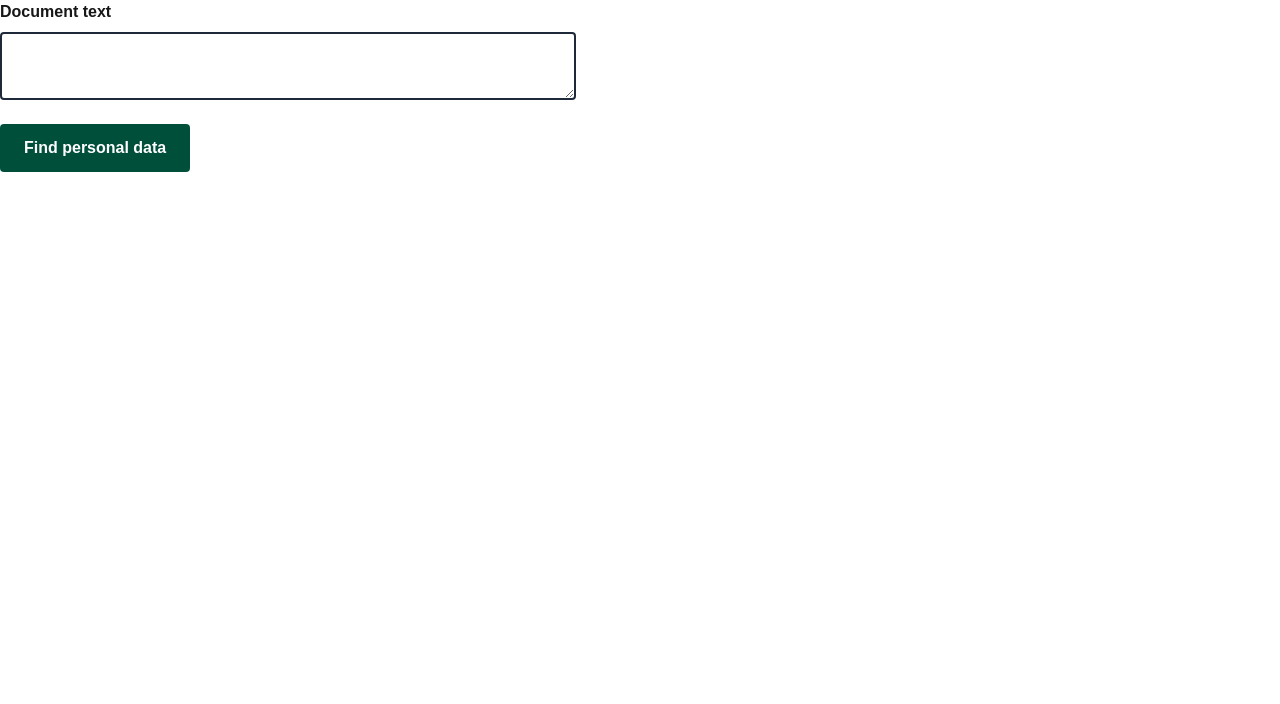
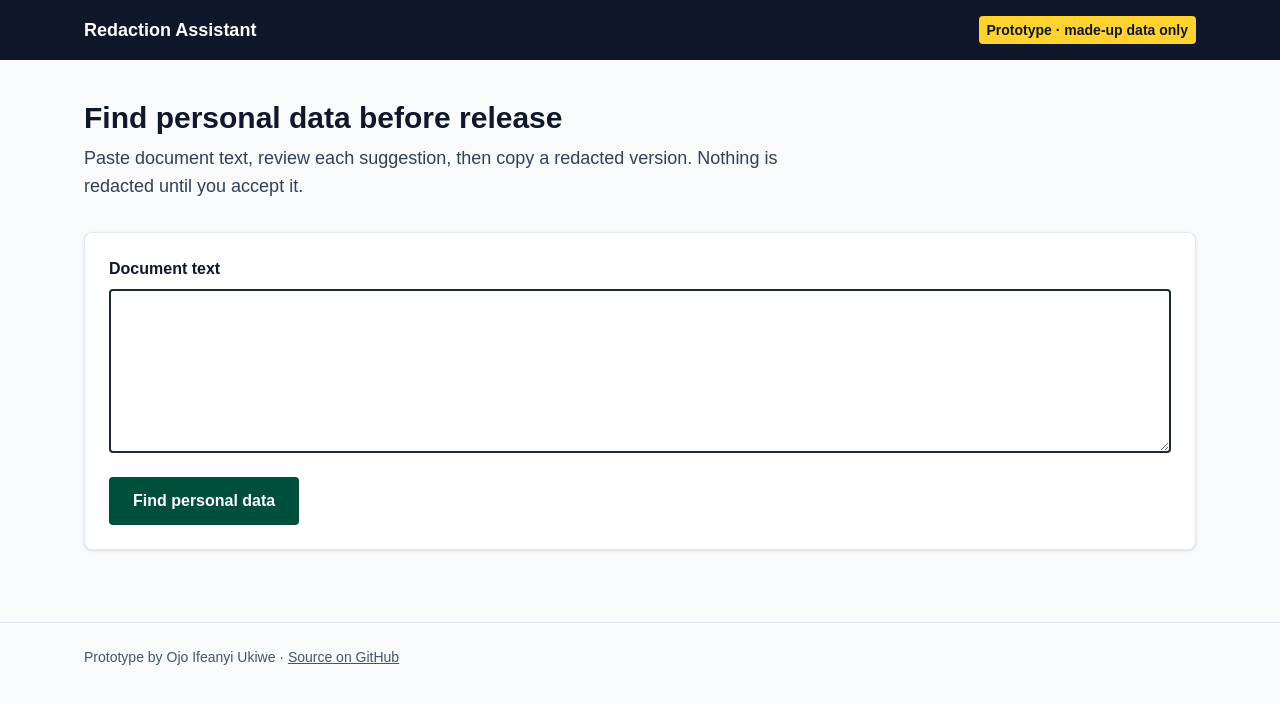
Before and after one commit to ifeanyiukiwe/redaction-assistant, a Next.js app in the folder frontend/: page / in a window 1280 px wide. Shown: the top 704 px of the page. Built offline with nearby package versions, Linux system fonts and the light colour scheme.

Commit message:
Style the tool; add copied state and page metadata

```diff
--- a/frontend/app/layout.tsx
+++ b/frontend/app/layout.tsx
@@ -13,8 +13,9 @@ const geistMono = Geist_Mono({
 });
 
 export const metadata: Metadata = {
-  title: "Create Next App",
-  description: "Generated by create next app",
+  title: "Redaction Assistant",
+  description:
+    "Prototype that highlights personal data in documents so caseworkers can review it and redact it safely before release.",
 };
 
 export default function RootLayout({ children }: LayoutProps<"/">) {
--- a/frontend/app/page.tsx
+++ b/frontend/app/page.tsx
@@ -1,5 +1,6 @@
 "use client";
 import { useState } from "react";
+
 type Suggestion = {
   type: string;
   text: string;
@@ -7,10 +8,22 @@ type Suggestion = {
   end: number;
 };
 
+type Decision = "accepted" | "rejected";
+
+const focusRing =
+  "focus-visible:outline-3 focus-visible:outline-offset-2 focus-visible:outline-amber-400";
+const card = "rounded-lg border border-slate-200 bg-white p-6 shadow-sm";
+
+function markClass(decision?: Decision) {
+  if (decision === "accepted") return "bg-black text-black";
+  if (decision === "rejected") return "bg-transparent";
+  return "bg-yellow-200";
+}
+
 function buildSegments(
   source: string,
   items: Suggestion[],
-  decisions: Record<number, "accepted" | "rejected">,
+  decisions: Record<number, Decision>,
 ) {
   const parts: React.ReactNode[] = [];
   let cursor = 0;
@@ -37,20 +50,10 @@ function buildSegments(
   return parts;
 }
 
-function markClass(decision?: "accepted" | "rejected") {
-  if (decision === "accepted") {
-    return "bg-black text-black";
-  }
-  if (decision === "rejected") {
-    return "bg-transparent";
-  }
-  return "bg-yellow-200";
-}
-
 function buildRedactedText(
   source: string,
   items: Suggestion[],
-  decisions: Record<number, "accepted" | "rejected">,
+  decisions: Record<number, Decision>,
 ) {
   let result = "";
   let cursor = 0;
@@ -75,13 +78,12 @@ export default function AppPage() {
     "idle",
   );
   const [checkedText, setCheckedText] = useState("");
-  const [decisions, setDecisions] = useState<
-    Record<number, "accepted" | "rejected">
-  >({});
+  const [decisions, setDecisions] = useState<Record<number, Decision>>({});
+  const [copied, setCopied] = useState(false);
+  const [copyFailed, setCopyFailed] = useState(false);
 
   async function handleSubmit(e: React.FormEvent<HTMLFormElement>) {
     e.preventDefault();
-
     setStatus("loading");
     setDecisions({});
     try {
@@ -103,56 +105,114 @@ export default function AppPage() {
       setStatus("error");
     }
   }
+  async function handleCopy() {
+    try {
+      await navigator.clipboard.writeText(redacted);
+      setCopyFailed(false);
+      setCopied(true);
+      setTimeout(() => setCopied(false), 2000);
+    } catch {
+      setCopyFailed(true);
+    }
+  }
 
   function statusMessage() {
-    if (status === "loading") return "Checking…";
+    if (status === "loading")
+      return "Checking… The first check after a quiet spell can take up to a minute while the server wakes up.";
     if (status === "done")
       return `Found ${suggestions.length} possible items of personal data`;
     return "";
   }
+
   const allDecided = suggestions.every((s) => decisions[s.start] !== undefined);
+  const decidedCount = Object.keys(decisions).length;
+  const redacted = buildRedactedText(checkedText, suggestions, decisions);
+
   return (
-    <>
-      <form
-        action=""
-        onSubmit={handleSubmit}
-        className="max-w-xl flex flex-col gap-6"
-      >
+    <div className="min-h-screen bg-slate-50 text-slate-900">
+      <header className="bg-slate-900 text-white">
+        <div className="mx-auto max-w-6xl px-5 py-4 flex flex-wrap items-center justify-between gap-2">
+          <p className="text-lg font-bold">Redaction Assistant</p>
+          <p className="text-sm font-bold rounded bg-amber-300 text-slate-900 px-2 py-1">
+            Prototype · made-up data only
+          </p>
+        </div>
+      </header>
+
+      <main className="mx-auto max-w-6xl px-5 py-10 flex flex-col gap-8">
+        <div className="max-w-3xl">
+          <h1 className="text-3xl font-bold">
+            Find personal data before release
+          </h1>
+          <p className="mt-2 text-lg text-slate-700">
+            Paste document text, review each suggestion, then copy a redacted
+            version. Nothing is redacted until you accept it.
+          </p>
+        </div>
+
+        <section className={card}>
+          <form onSubmit={handleSubmit} className="flex flex-col gap-6">
             <div className="flex flex-col gap-2">
               <label htmlFor="document" className="font-bold">
                 Document text
               </label>
               <textarea
-            name="document"
                 id="document"
+                rows={6}
                 value={text}
                 onChange={(e) => setText(e.target.value)}
-            className="border-2 border-gray-800 rounded px-3 py-2"
-          ></textarea>
+                className={`w-full border-2 border-slate-800 rounded px-3 py-2 ${focusRing}`}
+              />
             </div>
             <button
               type="submit"
-          className="inline-flex self-start items-center cursor-pointer min-h-12 px-6 rounded bg-emerald-900 text-white font-bold no-underline border-gray-800 hover:bg-emerald-800"
+              className={`self-start min-h-12 px-6 rounded bg-emerald-900 text-white font-bold hover:bg-emerald-800 cursor-pointer ${focusRing}`}
             >
               Find personal data
             </button>
           </form>
-      <p role="status">{statusMessage()}</p>
+        </section>
+
+        <p role="status" className="font-bold">
+          {statusMessage()}
+        </p>
         {status === "error" && (
-        <p role="alert">
+          <p
+            role="alert"
+            className="rounded border-l-4 border-red-700 bg-red-50 p-4 font-bold"
+          >
             Couldn’t reach the redaction service. Please try again.
           </p>
         )}
+
         {status === "done" && (
-        <p className="whitespace-pre-wrap">
+          <div className="grid gap-6 lg:grid-cols-[2fr_1fr]">
+            <section aria-labelledby="doc-h" className={card}>
+              <h2 id="doc-h" className="text-xl font-bold mb-4">
+                Document
+              </h2>
+              <p className="whitespace-pre-wrap leading-relaxed">
                 {buildSegments(checkedText, suggestions, decisions)}
               </p>
-      )}
-      <ul>
+            </section>
+
+            <section aria-labelledby="review-h" className={card}>
+              <h2 id="review-h" className="text-xl font-bold mb-4">
+                Review ({decidedCount} of {suggestions.length})
+              </h2>
+              <ul className="flex flex-col gap-3">
                 {suggestions.map((s) => (
-          <li key={s.start}>
-            <p>{s.type}</p>
-            <p>{s.text}</p>
+                  <li
+                    key={s.start}
+                    className="rounded border border-slate-200 p-3 flex flex-col gap-3"
+                  >
+                    <div className="flex flex-wrap items-center gap-2">
+                      <span className="text-xs font-bold uppercase tracking-wide rounded bg-slate-100 px-2 py-0.5">
+                        {s.type}
+                      </span>
+                      <span className="font-mono break-all">{s.text}</span>
+                    </div>
+                    <div className="flex gap-2">
                       <button
                         type="button"
                         aria-pressed={decisions[s.start] === "accepted"}
@@ -160,7 +220,7 @@ export default function AppPage() {
                         onClick={() =>
                           setDecisions({ ...decisions, [s.start]: "accepted" })
                         }
-              className="min-h-11 px-4 rounded border-2 border-gray-800 font-bold aria-pressed:bg-gray-900 aria-pressed:text-white"
+                        className={`min-h-11 px-4 rounded border-2 border-slate-800 font-bold cursor-pointer aria-pressed:bg-slate-900 aria-pressed:text-white ${focusRing}`}
                       >
                         Accept
                       </button>
@@ -171,38 +231,67 @@ export default function AppPage() {
                         onClick={() =>
                           setDecisions({ ...decisions, [s.start]: "rejected" })
                         }
-              className="min-h-11 px-4 rounded border-2 border-gray-800 font-bold aria-pressed:bg-gray-900 aria-pressed:text-white"
+                        className={`min-h-11 px-4 rounded border-2 border-slate-800 font-bold cursor-pointer aria-pressed:bg-slate-900 aria-pressed:text-white ${focusRing}`}
                       >
                         Reject
                       </button>
+                    </div>
                   </li>
                 ))}
               </ul>
+            </section>
+          </div>
+        )}
+
         {status === "done" && (
-        <section className="mt-6 flex flex-col gap-3">
-          <h2 className="text-xl font-bold">Redacted output</h2>
+          <section
+            aria-labelledby="output-h"
+            className={`${card} flex flex-col gap-3`}
+          >
+            <h2 id="output-h" className="text-xl font-bold">
+              Redacted output
+            </h2>
             {allDecided ? (
               <>
-              <pre className="whitespace-pre-wrap border-2 border-gray-800 rounded p-4">
-                {buildRedactedText(checkedText, suggestions, decisions)}
+                <pre className="whitespace-pre-wrap rounded border-2 border-slate-800 bg-slate-50 p-4">
+                  {redacted}
                 </pre>
                 <button
                   type="button"
-                onClick={() =>
-                  navigator.clipboard.writeText(
-                    buildRedactedText(checkedText, suggestions, decisions),
-                  )
-                }
-                className="self-start min-h-11 px-4 rounded border-2 border-gray-800 font-bold"
+                  onClick={handleCopy}
+                  className={`self-start min-h-11 px-4 rounded border-2 border-slate-800 font-bold cursor-pointer ${focusRing}`}
                 >
-                Copy redacted text
+                  {copied ? "Copied" : "Copy redacted text"}
                 </button>
+                <span role="status" className="sr-only">
+                  {copied ? "Redacted text copied to clipboard" : ""}
+                </span>
+                {copyFailed && (
+                  <p role="alert" className="font-bold text-red-700">
+                    Couldn’t copy. Select the text above and copy it manually.
+                  </p>
+                )}
               </>
             ) : (
-            <p>Review all {suggestions.length} suggestions before releasing.</p>
+              <p>
+                Review all {suggestions.length} suggestions before releasing.
+              </p>
             )}
           </section>
         )}
-    </>
+      </main>
+
+      <footer className="border-t border-slate-200">
+        <div className="mx-auto max-w-6xl px-5 py-6 text-sm text-slate-600">
+          Prototype by Ojo Ifeanyi Ukiwe ·{" "}
+          <a
+            className="underline"
+            href="https://github.com/ifeanyiukiwe/redaction-assistant"
+          >
+            Source on GitHub
+          </a>
+        </div>
+      </footer>
+    </div>
   );
 }
```
Lines whose indentation alone changed are shown as unchanged.
